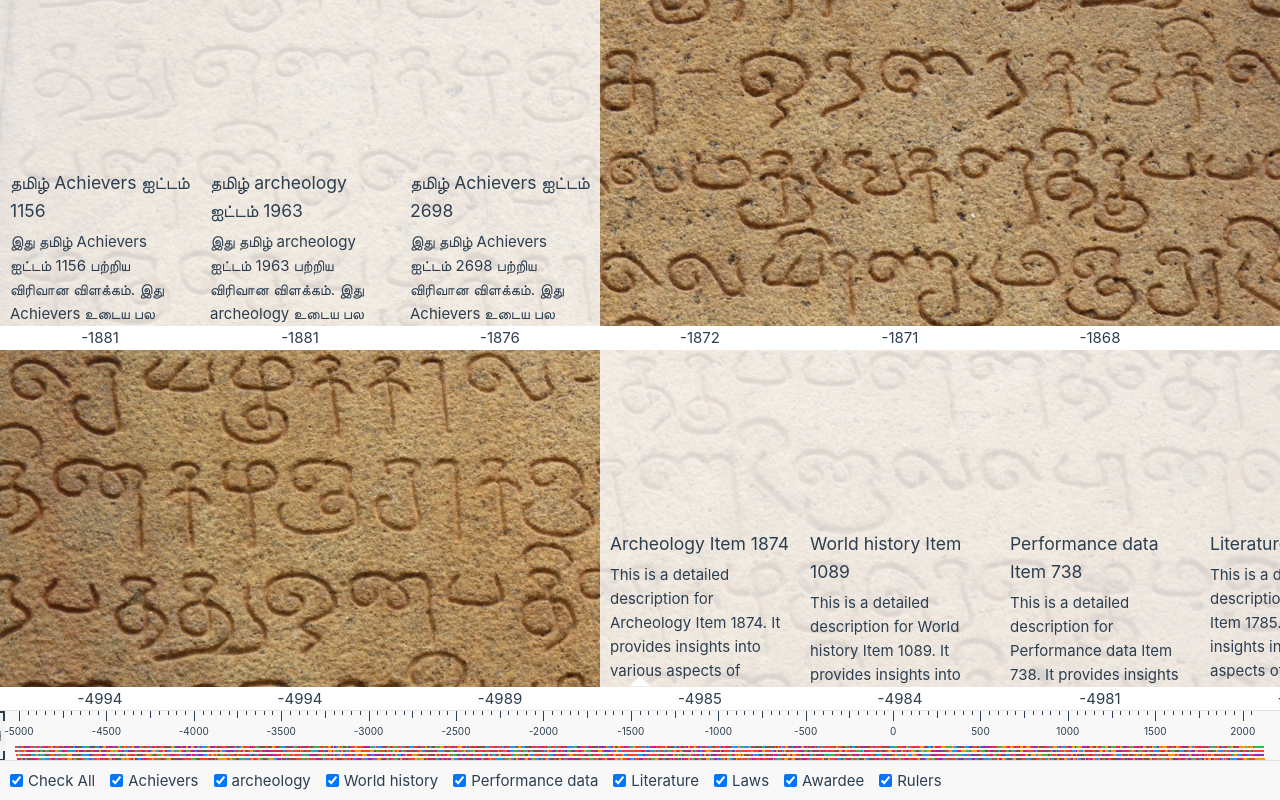
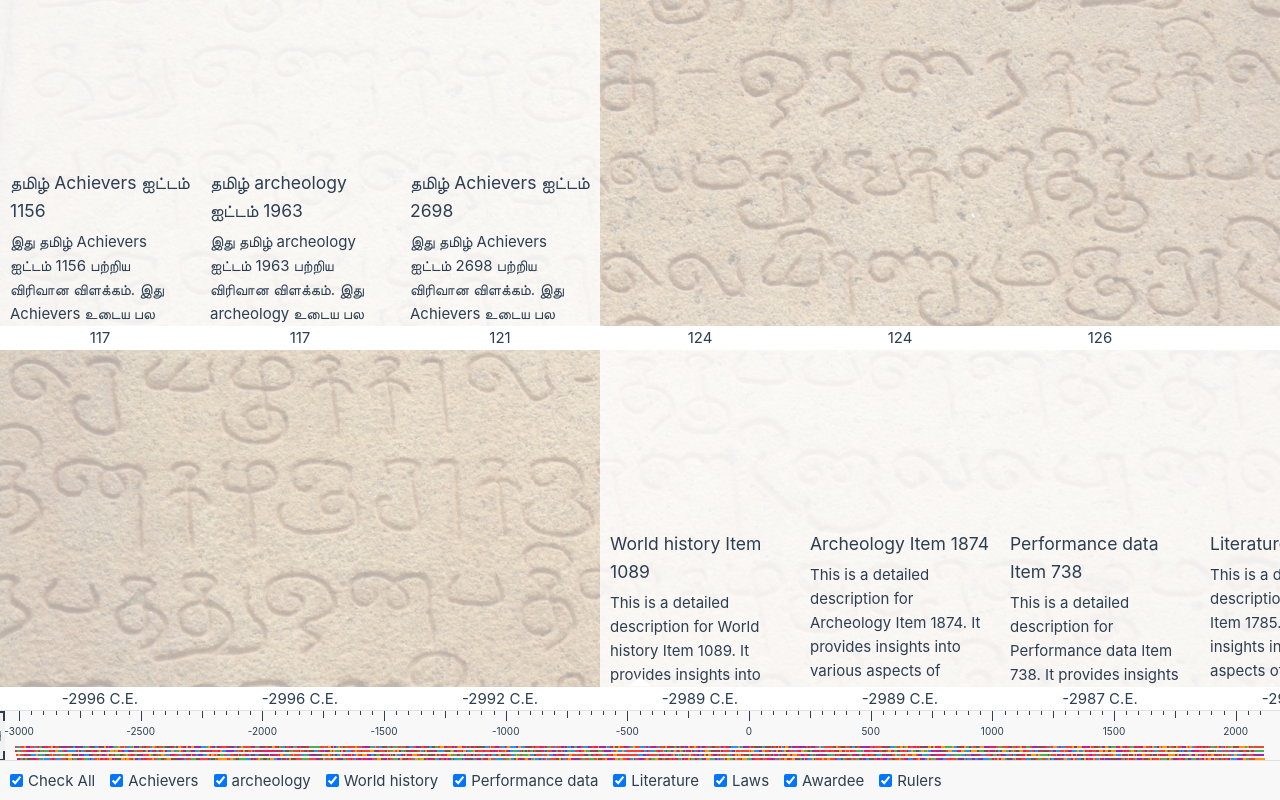
Before and after one commit to petrunov/double_track_canvas_timeline, a Vue app: page / in a window 1280 px wide. Built offline with nearby package versions, Linux system fonts and the light colour scheme; the HTML template or start-up script is replaced by a standard one.

Commit message:
Beta styling changes

```diff
--- a/src/components/TimelineView.vue
+++ b/src/components/TimelineView.vue
@@ -47,7 +47,7 @@
                 <h3>{{ item.english_heading }}</h3>
                 <p>{{ item.english_long_text }}</p>
               </div>
-              <p class="year-timeline">{{ item.year_ce }}</p>
+              <p class="year-timeline">{{ item.year_ce }} C.E.</p>
             </div>
           </RecycleScroller>
         </div>
@@ -549,6 +549,7 @@ export default defineComponent({
   justify-content: flex-end;
   height: 100%;
   padding-bottom: 10px;
+  background-color: rgba(255, 255, 255, 0.4);
 }
 .items-row {
   display: flex;
@@ -558,8 +559,7 @@ export default defineComponent({
   width: 200px;
   height: calc((100vh - 80px) / 2);
   box-sizing: border-box;
-  /* background-color: var(--color-background); */
-  background-color: transparent;
+  background-color: rgba(255, 255, 255, 0.4);
   color: var(--color-text);
   flex-shrink: 0;
 }
--- a/src/services/dataService.ts
+++ b/src/services/dataService.ts
@@ -44,7 +44,7 @@ export function getItems(len: number): Promise<Item[]> {
   for (let i = 0; i < len; i++) {
     const id = i + 1 // Unique ID for each item.
     // Randomly generate a year_ce between -5000 (5000 BCE) and 2100 (2100 AD).
-    const year_ce = Math.floor(Math.random() * (2100 - -5000 + 1)) + -5000
+    const year_ce = Math.floor(Math.random() * (2100 - -3000 + 1)) + -3000
     // Convert the CE year to the Tamil Vikram year.
     const year_ta = convertToTamilVikramEra(year_ce)
 
```
